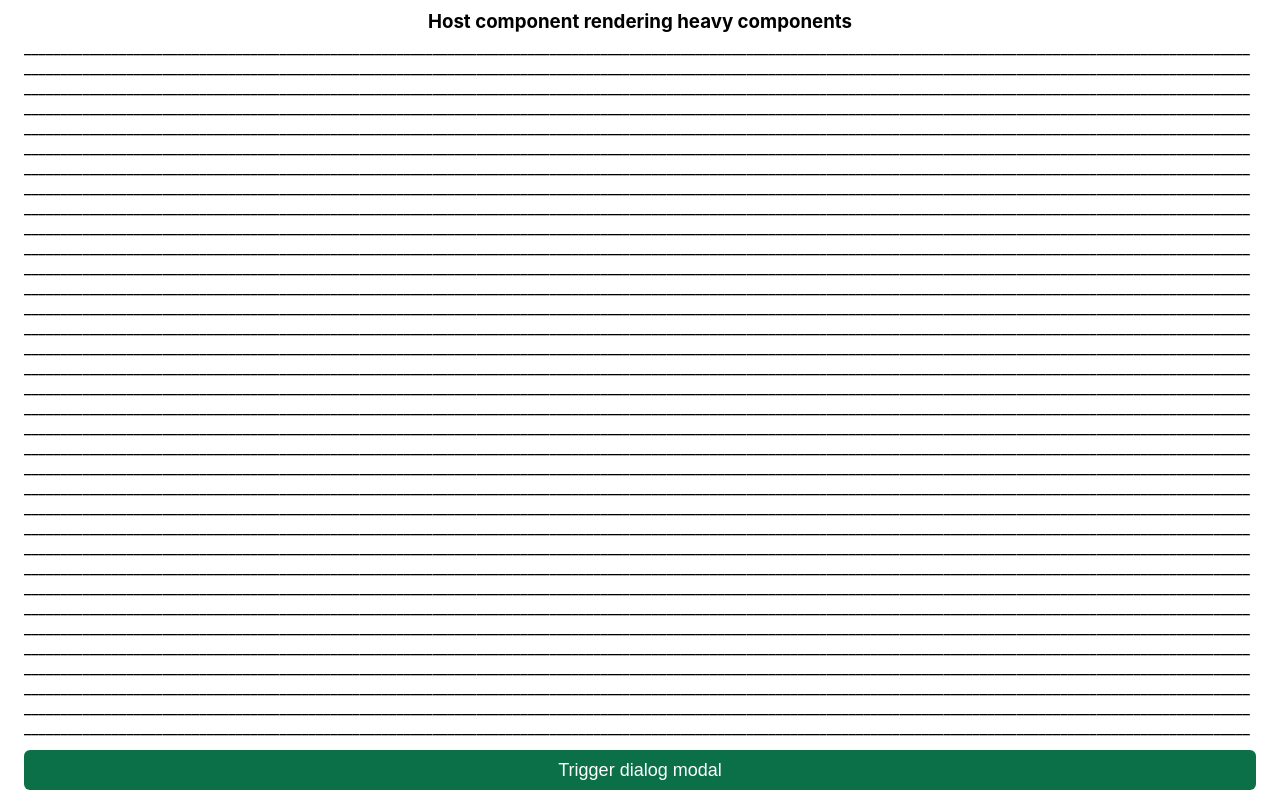
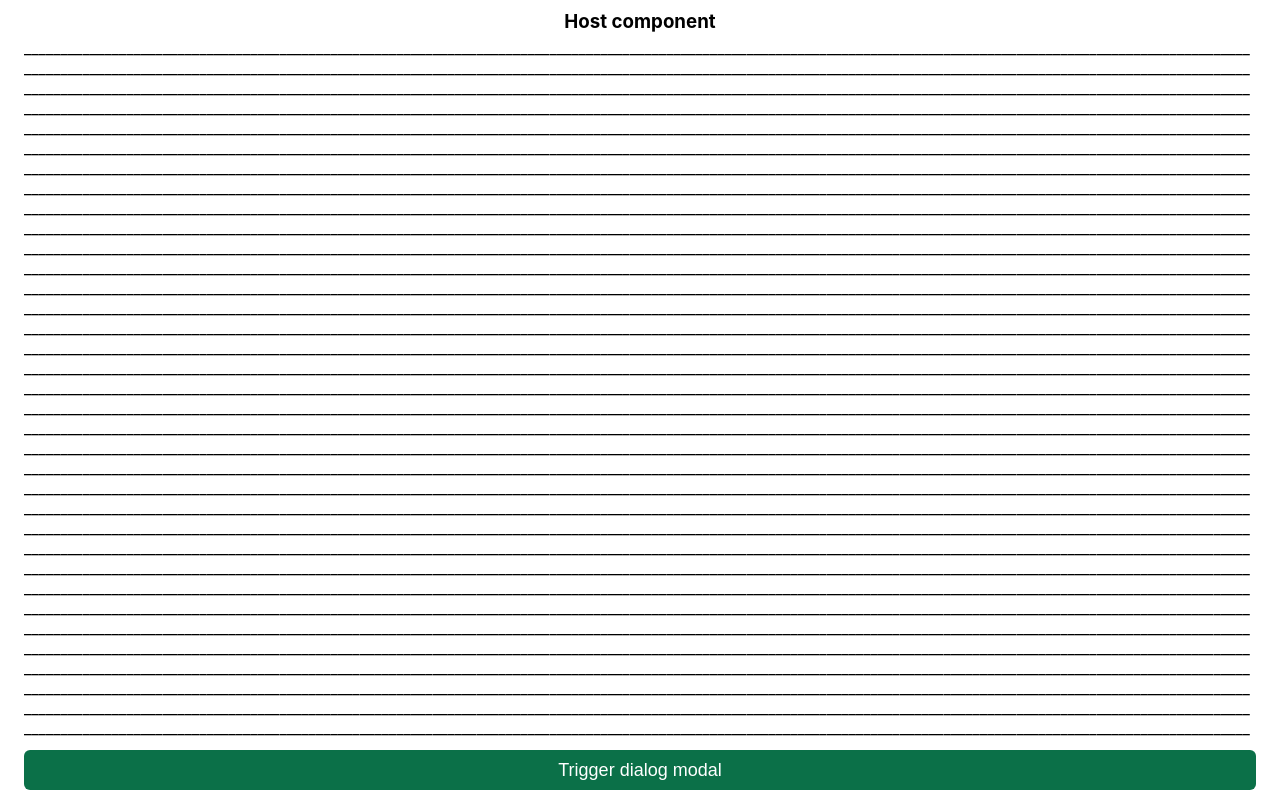
Before and after one commit to TelvioSheldon/UCH, a React (Create React App) app: page / in a window 1280 px wide. Built offline with nearby package versions, Linux system fonts and the light colour scheme.

Commit message:
UCH-06: Refactor folder structure

```diff
--- a/src/App.tsx
+++ b/src/App.tsx
@@ -1,7 +1,8 @@
 import HeavyAndSlowStuff from './HeavyAndSlowStuff';
+import { LOGGER_TAGS } from './shared/shared-enums';
+import { DUMMY_LIST_LENGTH } from './shared/sharred-constants';
 import TriggerModal from './TriggerModal';
 import AppWrapper from './UI/Components/AppWrapper/AppWrapper';
-import { DUMMY_LIST_LENGTH, LOGGER_TAGS } from './Utils/Constants';
 import Logger from './Utils/Logger';
 import Utils from './Utils/Utils';
 
@@ -14,7 +15,7 @@ function App() {
         <>
             <AppWrapper>
                 <div className="page-wrapper">
-                    <h3 className='page__title'>Host component rendering heavy components</h3>
+                    <h3 className='page__title'>Host component</h3>
                     <HeavyAndSlowStuff list={listItems} />
                 </div>
                 <div className="footer">
--- a/src/HeavyAndSlowStuff.tsx
+++ b/src/HeavyAndSlowStuff.tsx
@@ -1,4 +1,4 @@
-import { LOGGER_TAGS } from './Utils/Constants';
+import { LOGGER_TAGS } from './shared/shared-enums';
 import Logger from './Utils/Logger';
 
 function HeavyAndSlowStuff({ list }: {list: string[]}) {
--- a/src/TriggerModal.tsx
+++ b/src/TriggerModal.tsx
@@ -12,7 +12,10 @@ function TriggerModal() {
             contextIcon: PopUpError,
             primaryActionLabel: 'Cancel',
             secondaryActionLabel: 'Confirm',
-            secondaryActionFn: () => { Logger.log('UI', 'Dialog secondary action\'s dispatched'); close(); },
+            secondaryActionFn: () => {
+                Logger.log('UI', 'Dialog secondary action\'s dispatched');
+                close();
+            },
             primaryActionFn: close,
             content: {
                 title: 'Beware of unnecessary renders',
--- a/src/Utils/Constants.ts
+++ /dev/null
@@ -1,7 +0,0 @@
-export const DUMMY_LIST_LENGTH = 35 * 1000;
-
-export enum LOGGER_TAGS {
-    APP = 'HOST',
-    DIALOG = 'DIALOG',
-    HEAVY_COMPONENT = 'HEAVY_COMPONENT'
-}
--- a/src/shared/shared-enums.ts
+++ b/src/shared/shared-enums.ts
@@ -3,3 +3,9 @@ export enum AppEnvironmentsEnum {
     STAGING = 'UAT',
     PRODUCTION = 'PROD'
 }
+
+export enum LOGGER_TAGS {
+    APP = 'HOST',
+    DIALOG = 'DIALOG',
+    HEAVY_COMPONENT = 'HEAVY_COMPONENT'
+}
--- /dev/null
+++ b/src/shared/sharred-constants.ts
@@ -0,0 +1 @@
+export const DUMMY_LIST_LENGTH = 35 * 1000;
```
